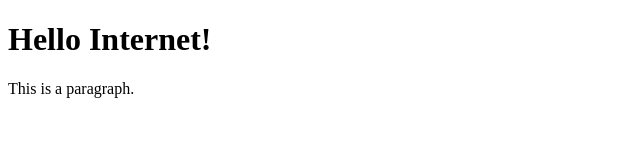
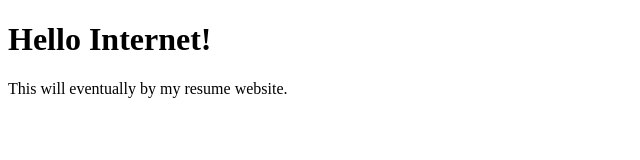
Before and after one commit to jennvking/jennvking.github.io, a plain HTML site: page index.html in a window 1280 px wide. Shown: the whole page, without its empty margins (0-640 px from the left). Drawn offline with Linux system fonts and the light colour scheme.

Commit message:
HTML updates

```diff
--- a/index.html
+++ b/index.html
@@ -4,9 +4,7 @@
 <title>Jenn's Online Resume</title>
 </head>
 <body>
-
-<h1>Hello Internet!</h1>
-<p>This is a paragraph.</p>
-<script>alert('Random Javascript!');</script>
+    <h1>Hello Internet!</h1>
+    <p>This will eventually by my resume website.</p>
 </body>
 </html>
```
